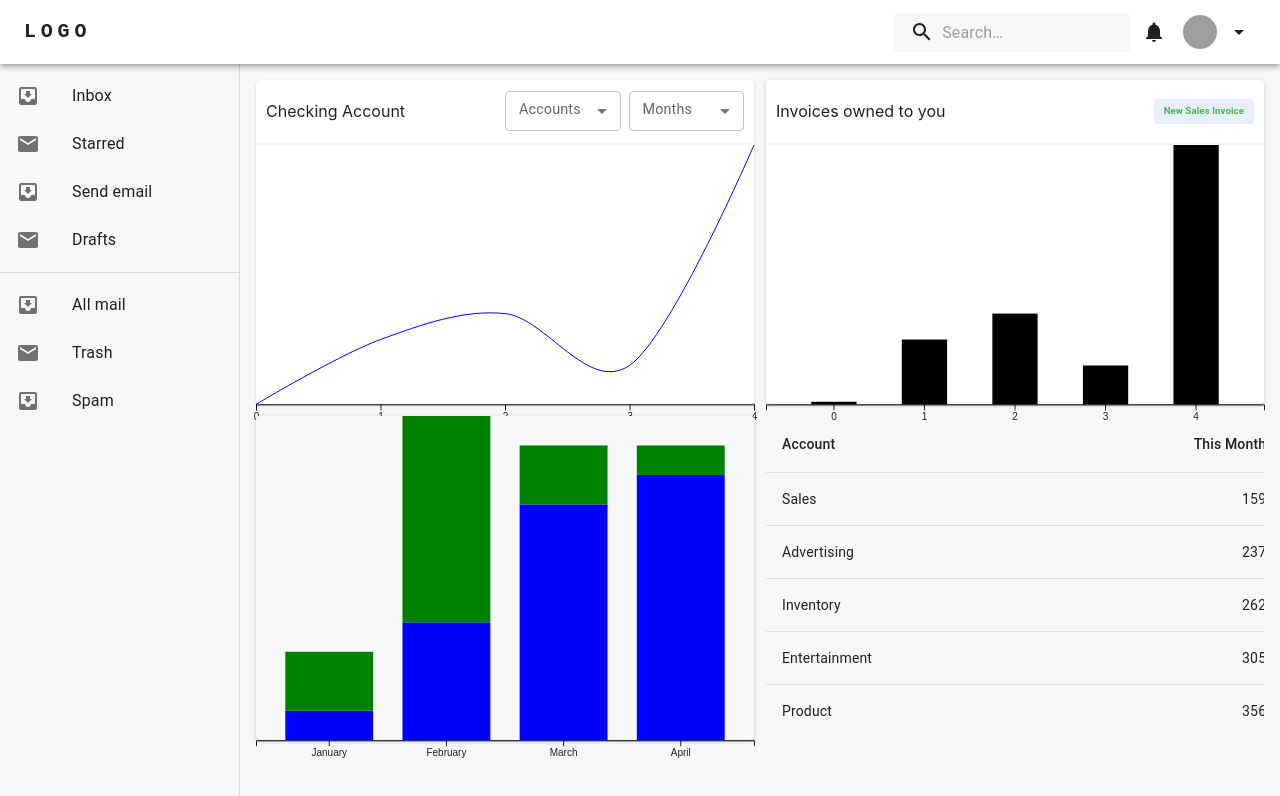
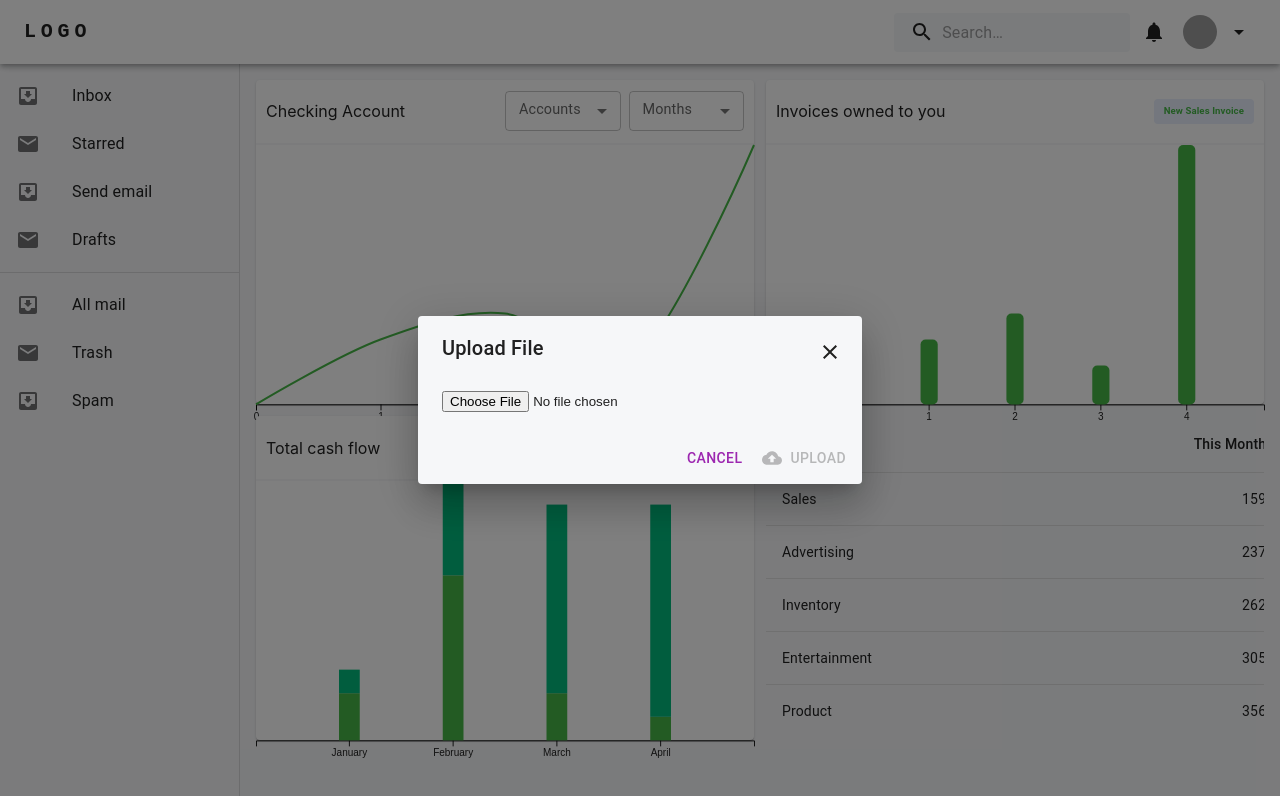
Before and after one commit to RajeevKhati/DataAnalyticsDashboard, a React (Vite) app: page / in a window 1280 px wide. Both pictures are taken after a click on the button "New Sales Invoice". Shown: the top 796 px of the page. Built offline with nearby package versions, Linux system fonts and the light colour scheme; grey boxes are pictures that could not be loaded.

Commit message:
feat(modal): add modal, and add styles to the bars

```diff
--- a/src/components/CashFlow.tsx
+++ b/src/components/CashFlow.tsx
@@ -1,8 +1,11 @@
-import { Paper } from "@mui/material";
+import { Paper, Box } from "@mui/material";
 import { useRef, useEffect } from "react";
 import { select, axisBottom, scaleBand, stack, max, scaleLinear } from "d3";
 import { useResizeObserver } from "../hooks/useResizeObserver";
 import { MonthMapper, colors } from "../utils/constants";
+import { HeaderTile } from "./HeaderTile";
+import { ColorIndicator } from "./ColorIndicator";
+import { theme } from "../utils/theme";
 
 const data = [
   { month: 1, in: 10, out: 20 },
@@ -10,7 +13,7 @@ const data = [
   { month: 3, in: 80, out: 20 },
   { month: 4, in: 90, out: 10 },
 ];
-const keys = ["in", "out"];
+const keys = ["out", "in"];
 
 export default function CashFlow() {
   const svgRef = useRef<SVGSVGElement>(null);
@@ -30,7 +33,10 @@ export default function CashFlow() {
       const xScale = scaleBand<number>()
         .domain(data.map((d) => d.month))
         .range([0, dimensions.width])
-        .padding(0.25);
+        .padding(0.25)
+        .paddingInner(0.8)
+        .paddingOuter(0.8)
+        .align(0.5);
 
       const yScale = scaleLinear().domain(extent).range([dimensions.height, 0]);
 
@@ -61,13 +67,36 @@ export default function CashFlow() {
   }, [dimensions]);
 
   return (
-    <div ref={containerRef} style={{ height: "100%", width: "100%" }}>
-      <Paper elevation={2} sx={{ height: "100%", width: "100%" }}>
+    <Paper
+      sx={{
+        display: "grid",
+        gridTemplateColumns: "1fr",
+        gridTemplateRows: "20% 80%",
+        backgroundColor: "background.default",
+      }}
+    >
+      <HeaderTile>
+        <Box
+          sx={{
+            display: "flex",
+            justifyContent: "space-between",
+            alignItems: "center",
+            width: "100%",
+          }}
+        >
+          <p>Total cash flow</p>
+          <div style={{ display: "flex", gap: "12px" }}>
+            <ColorIndicator color={theme.palette.primary.dark} label="in" />
+            <ColorIndicator color={theme.palette.primary.main} label="out" />
+          </div>
+        </Box>
+      </HeaderTile>
+      <div ref={containerRef} style={{ height: "100%", width: "100%" }}>
         <svg style={{ width: "100%", height: "100%" }} ref={svgRef}>
           <g className="x-axis"></g>
           <g className="y-axis"></g>
         </svg>
-      </Paper>
-    </div>
+      </div>
+    </Paper>
   );
 }
--- a/src/components/CheckAccount.tsx
+++ b/src/components/CheckAccount.tsx
@@ -4,6 +4,7 @@ import { select, scaleLinear, axisBottom, line, curveCardinal } from "d3";
 import { useResizeObserver } from "../hooks/useResizeObserver";
 import { HeaderTile } from "./HeaderTile";
 import { Dropdown } from "./Dropdown";
+import { theme } from "../utils/theme";
 
 const data = [0, 25, 35, 15, 100];
 
@@ -52,7 +53,8 @@ export default function CheckAccount() {
         .attr("class", "line")
         .attr("d", (d: unknown) => myLine(d as [number, number][]))
         .attr("fill", "none")
-        .attr("stroke", "blue");
+        .attr("stroke", theme.palette.primary.main)
+        .attr("stroke-width", 2);
     }
   }, [dimensions]);
 
@@ -75,7 +77,7 @@ export default function CheckAccount() {
           }}
         >
           <p>Checking Account</p>
-          <div style={{ display: "flex", width: "50%", gap:"8px" }}>
+          <div style={{ display: "flex", width: "50%", gap: "8px" }}>
             <Dropdown
               label="Accounts"
               labelId="account-id"
--- /dev/null
+++ b/src/components/ColorIndicator.tsx
@@ -0,0 +1,21 @@
+interface ColorIndicatorProps {
+  color: string;
+  label: string;
+}
+
+export const ColorIndicator = ({ color, label }: ColorIndicatorProps) => {
+  return (
+    <div style={{ display: "flex", alignItems: "center" }}>
+      <div
+        style={{
+          width: "14px",
+          height: "14px",
+          backgroundColor: color,
+          borderRadius: "2px",
+          marginRight: "5px",
+        }}
+      />
+      <span style={{ marginBottom: "3px" }}>{label}</span>
+    </div>
+  );
+};
--- /dev/null
+++ b/src/components/FileUploadModal.tsx
@@ -0,0 +1,79 @@
+import React, { useState } from "react";
+import {
+  Button,
+  Dialog,
+  DialogTitle,
+  DialogContent,
+  DialogActions,
+  IconButton,
+} from "@mui/material";
+import {
+  Close as CloseIcon,
+  CloudUpload as CloudUploadIcon,
+} from "@mui/icons-material";
+
+interface FileUploadModalProps {
+  open: boolean;
+  onDialogClose: () => void;
+  onUpload: (file: File) => void;
+}
+
+const FileUploadModal: React.FC<FileUploadModalProps> = ({
+  open,
+  onDialogClose,
+  onUpload,
+}) => {
+  const [selectedFile, setSelectedFile] = useState<File | null>(null);
+
+  const handleFileChange = (event: React.ChangeEvent<HTMLInputElement>) => {
+    const file = event.target.files && event.target.files[0];
+    if (file) {
+      setSelectedFile(file);
+    }
+  };
+
+  const onClose = () => {
+    setSelectedFile(null);
+    onDialogClose();
+  };
+
+  const handleUpload = () => {
+    if (selectedFile) {
+      onUpload(selectedFile);
+    }
+  };
+
+  return (
+    <Dialog open={open} onClose={onClose} maxWidth="xs" fullWidth>
+      <DialogTitle sx={{ display: "flex", justifyContent: "space-between" }}>
+        <span>Upload File</span>
+        <IconButton
+          edge="end"
+          color="inherit"
+          onClick={onClose}
+          aria-label="close"
+        >
+          <CloseIcon />
+        </IconButton>
+      </DialogTitle>
+      <DialogContent>
+        <input type="file" onChange={handleFileChange} />
+      </DialogContent>
+      <DialogActions>
+        <Button onClick={onClose} color="secondary">
+          Cancel
+        </Button>
+        <Button
+          onClick={handleUpload}
+          color="primary"
+          disabled={selectedFile === null}
+          startIcon={<CloudUploadIcon />}
+        >
+          Upload
+        </Button>
+      </DialogActions>
+    </Dialog>
+  );
+};
+
+export default FileUploadModal;
--- a/src/components/Invoices.tsx
+++ b/src/components/Invoices.tsx
@@ -1,9 +1,11 @@
 import { Box, Button, ButtonProps, Paper, styled } from "@mui/material";
-import { useRef, useEffect } from "react";
+import { useRef, useEffect, useState } from "react";
 import { select, scaleLinear, axisBottom, max, scaleBand } from "d3";
 import { useResizeObserver } from "../hooks/useResizeObserver";
 import { HeaderTile } from "./HeaderTile";
 import { colors } from "../utils/constants";
+import { theme } from "../utils/theme";
+import FileUploadModal from "./FileUploadModal";
 
 const data = [1, 25, 35, 15, 100];
 
@@ -26,6 +28,7 @@ export default function Invoices() {
   const svgRef = useRef<SVGSVGElement>(null);
   const containerRef = useRef<HTMLDivElement>(null);
   const dimensions = useResizeObserver(containerRef);
+  const [modalOpen, setModalOpen] = useState(false);
 
   useEffect(() => {
     if (svgRef.current && dimensions) {
@@ -33,7 +36,10 @@ export default function Invoices() {
       const xScale = scaleBand<number>()
         .domain(data.map((_value, index) => index))
         .range([0, dimensions.width])
-        .padding(0.5);
+        .padding(0.5)
+        .paddingInner(0.8)
+        .paddingOuter(0.8)
+        .align(0.5);
 
       const yScale = scaleLinear()
         .domain([0, max(data) || 0])
@@ -51,16 +57,24 @@ export default function Invoices() {
         .data(data)
         .join("rect")
         .attr("class", "bar")
+        .attr("fill", theme.palette.primary.main)
         .attr("x", (_value, index) => xScale(index) || 0)
         .attr("y", yScale)
         .attr("width", xScale.bandwidth())
-        .attr("height", (val) => dimensions.height - yScale(val));
+        .attr("height", (val) => dimensions.height - yScale(val))
+        .attr("rx", 5)
+        .attr("ry", 5);
     }
   }, [dimensions]);
 
+  const handleUpload = (file: File) => {
+    // Handle the uploaded file here
+    console.log("File uploaded:", file);
+  };
+
   return (
+    <>
       <Paper
-      elevation={2}
         sx={{
           display: "grid",
           gridTemplateColumns: "1fr",
@@ -78,7 +92,12 @@ export default function Invoices() {
             }}
           >
             <p>Invoices owned to you</p>
-          <InvoiceButton variant="contained">New Sales Invoice</InvoiceButton>
+            <InvoiceButton
+              onClick={() => setModalOpen(true)}
+              variant="contained"
+            >
+              New Sales Invoice
+            </InvoiceButton>
           </Box>
         </HeaderTile>
         <div ref={containerRef} style={{ height: "100%", width: "100%" }}>
@@ -88,5 +107,11 @@ export default function Invoices() {
           </svg>
         </div>
       </Paper>
+      <FileUploadModal
+        open={modalOpen}
+        onDialogClose={() => setModalOpen(false)}
+        onUpload={handleUpload}
+      />
+    </>
   );
 }
--- a/src/utils/constants.ts
+++ b/src/utils/constants.ts
@@ -1,3 +1,5 @@
+import { theme } from "./theme";
+
 export enum MonthMapper {
   January = 1,
   February,
@@ -14,8 +16,8 @@ export enum MonthMapper {
 }
 
 export const colors = {
-  in: "blue",
-  out: "green",
+  out: theme.palette.primary.main,
+  in: theme.palette.primary.dark,
   lightBlue: "#E8EEFD",
   textGreen: "#80C29B",
 } as const;
--- a/src/utils/theme.ts
+++ b/src/utils/theme.ts
@@ -2,7 +2,7 @@ import { createTheme } from "@mui/material";
 
 export const theme = createTheme({
   palette: {
-    primary: { main: "#47b747" },
+    primary: { main: "#47b747", dark: "#02BB7D" },
     background: {
       default: "#ffffff",
       paper: "#f6f7f9",
```
Lines whose indentation alone changed are shown as unchanged.
